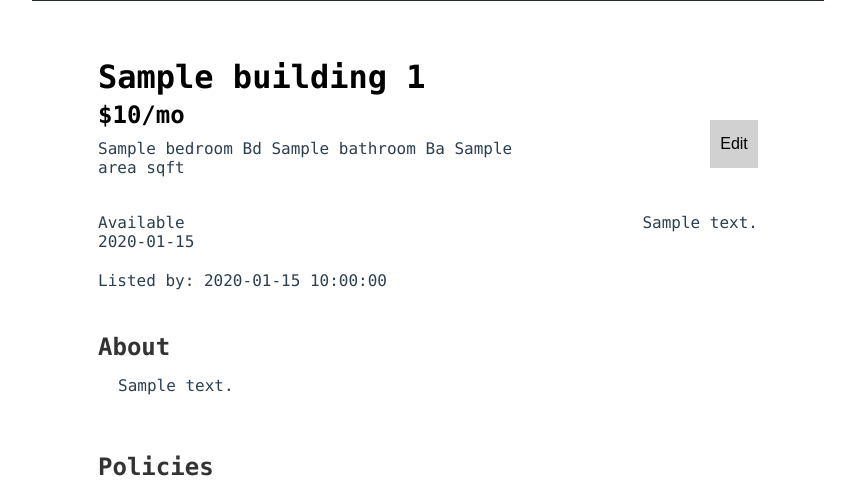
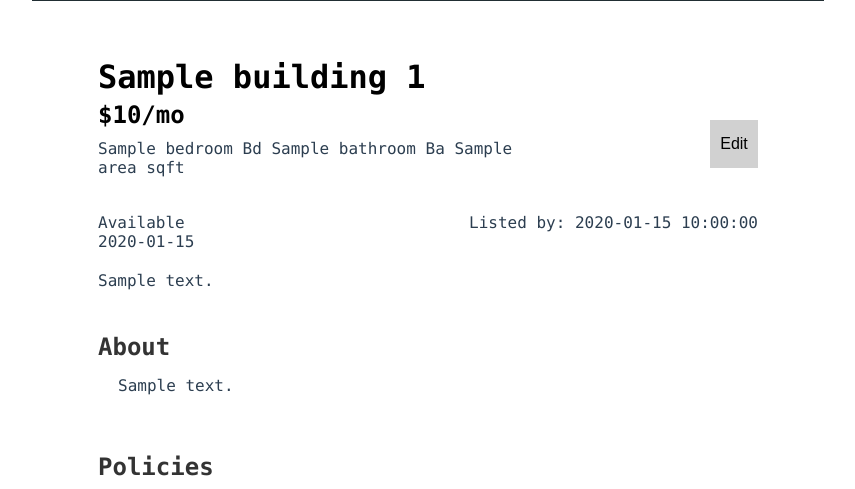
Before and after one commit to software-students-spring2025/2-web-app-web-surfer, a Python web app: template templates/detail.html in a window 1280 px wide. Shown: the part 395-884 px from the top of the page, without its empty margins (212-1067 px from the left). Run offline with Jinja, Linux system fonts and the light colour scheme; the template is opened without the code that fills it: most values are stand-ins (such as "Sample title", 1, 10 or a date in 2020).

Commit message:
City address change to address

```diff
--- a/Back-End/test2.py
+++ b/Back-End/test2.py
@@ -27,7 +27,7 @@ def create_app():
 
     app = Flask(__name__,
                 template_folder=os.path.abspath("../templates"),
-                static_folder=os.path.abspath("static"))
+                static_folder=os.path.abspath("../static"))
     # load flask config from env variables
     app.secret_key = "SWE_Project2"
     config = dotenv_values()
--- a/static/css/admin-building-edit.css
+++ b/static/css/admin-building-edit.css
@@ -83,9 +83,8 @@ body{
 }
 
 .section {
-    margin-top: 100px;
-    margin-bottom: 30px;
-    padding-bottom: 20px;
+    margin-top: 5vh;
+    /* padding-bottom: 20px; */
     /* border-bottom: 1px solid #333; */
     /* background-color: #4CAF50; */
 }
--- a/static/css/detail.css
+++ b/static/css/detail.css
@@ -126,9 +126,15 @@
     gap:40px
 }
 
-#apt-address-text{
+.apt-address{
+    display: flex;
+    justify-content: end;
+}
+
+/* #apt-address-text{
     text-align: end;
-}
+    max-width: 7%;
+} */
 
 .apt-basic-container p{
     line-height: 120%;
--- a/templates/admin_apt_detail_edit.html
+++ b/templates/admin_apt_detail_edit.html
@@ -21,7 +21,7 @@
                     </div>
                     <div class="form-group">
                         <label>Apartment Number</label>
-                        <input type="text" name="apt_num" value="{{ apt.apt_num }}">
+                        <input type="text" name="apt_num" value="{{ apt.apt_num }}" readonly>
                     </div>
                     <div class="form-group">
                         <label>Price</label>
--- a/templates/detail.html
+++ b/templates/detail.html
@@ -52,10 +52,10 @@
                                 <p class="info-item">Available <br> {{ apt.available_date.strftime('%Y-%m-%d') }}</p>
                             </div>
                             <div class="apt-address">
-                                <p class="info-item" id="apt-address-text">{{ apt.address }}<br></p>
+                                <p class="info-item">Listed by: {{ apt.posted_admin }}</p>
                             </div>
                         </div>
-                        <p class="info-item">Listed by: {{ apt.posted_admin }}</p>
+                        <p class="info-item" id="apt-address-text">{{ apt.address }}</p>
 
                     </div>
                 </div>
```
